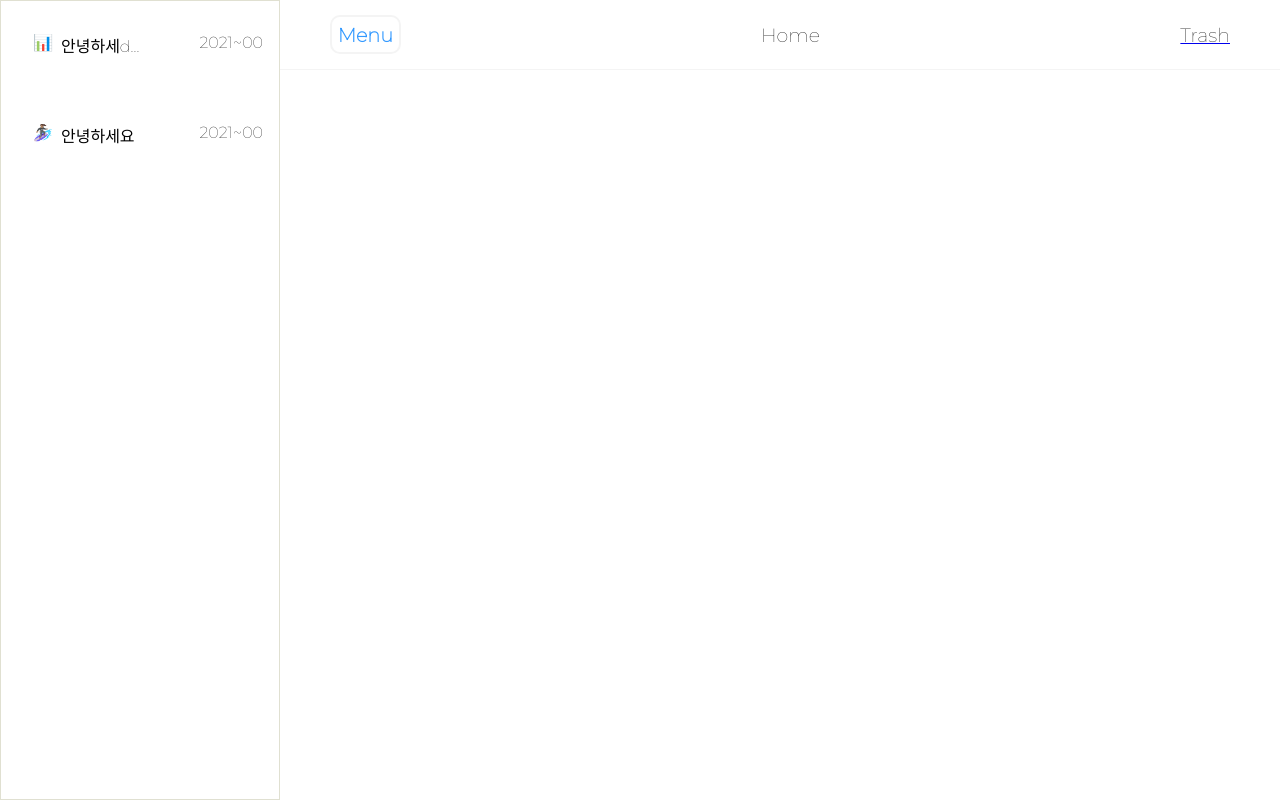
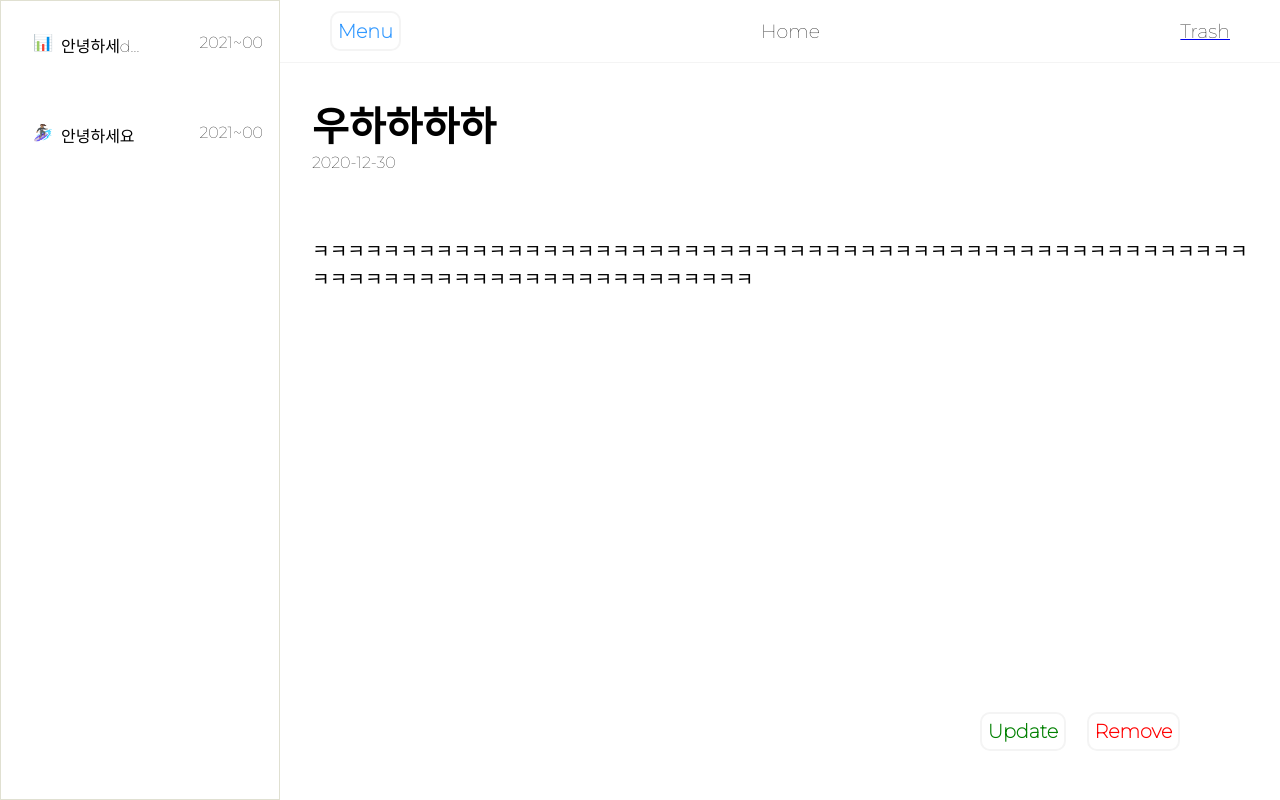
Before and after one commit to moonheekim0118/Atomic-Memo, a React app: page / in a window 1280 px wide. Built offline with nearby package versions, Linux system fonts and the light colour scheme; the HTML template or start-up script is replaced by a standard one.

Commit message:
feat : add MemoView Organisms

```diff
--- a/src/components/atoms/Span/index.tsx
+++ b/src/components/atoms/Span/index.tsx
@@ -7,6 +7,7 @@ interface Props {
   textAlign?: 'left' | 'right' | 'center';
   width?: string;
   padding?: string;
+  display?: string;
   size?: 'small' | 'normal' | 'big' | 'title';
 }
 
@@ -16,6 +17,7 @@ const Span = ({
   textAlign = 'left',
   width = 'auto',
   padding,
+  display = 'inline',
   size = 'normal',
 }: Props) => {
   const stylingProps = {
@@ -23,6 +25,7 @@ const Span = ({
     textAlign,
     width,
     padding,
+    display,
   };
 
   return (
@@ -33,12 +36,13 @@ const Span = ({
 };
 
 const StyledSpan = styled.span<Props>`
+  display: ${(props: Props) => props.display};
   color: ${(props: Props) => props.color || 'black'};
   text-align: ${(props: Props) => props.textAlign};
   width: ${(props: Props) => props.width};
   padding: ${(props: Props) => props.padding};
   overflow: hidden;
-  white-space: nowrap;
+  white-space: ${(props: Props) => props.display !== 'block' && 'nowrap'};
   text-overflow: ellipsis;
 
   &.small {
--- /dev/null
+++ b/src/components/molecules/MainView/index.tsx
@@ -0,0 +1,42 @@
+import React from 'react';
+import Span from '../../atoms/Span';
+import Button from '../../atoms/Button';
+import styled from 'styled-components';
+
+interface Props {
+  text: string;
+}
+
+const MainView = ({ text }: Props) => {
+  return (
+    <StyledMainView>
+      <ButtonContainer>
+        <Button color="green">Update</Button>
+        <Button color="red">Remove</Button>
+      </ButtonContainer>
+      <Span size="normal" display="block">
+        {text}
+      </Span>
+    </StyledMainView>
+  );
+};
+
+const StyledMainView = styled.div`
+  position: relative;
+  display: flex;
+  flex-direction: column;
+  min-height: 100%;
+  padding: 2em;
+`;
+
+const ButtonContainer = styled.div`
+  position: absolute;
+  bottom: 30px;
+  right: 10%;
+  width: 200px;
+
+  display: flex;
+  justify-content: space-between;
+`;
+
+export default MainView;
--- /dev/null
+++ b/src/components/molecules/TitleView/index.tsx
@@ -0,0 +1,24 @@
+import React from 'react';
+import Span from '../../atoms/Span';
+import styled from 'styled-components';
+
+interface Props {
+  text: string;
+  time: string;
+}
+
+const TitleView = ({ text, time }: Props) => {
+  return (
+    <StyledTitleView>
+      <Span size="title">{text}</Span>
+      <Span size="small">{time}</Span>
+    </StyledTitleView>
+  );
+};
+
+const StyledTitleView = styled.div`
+  padding: 2em;
+  display: flex;
+  flex-direction: column;
+`;
+export default TitleView;
--- /dev/null
+++ b/src/components/organisms/MemoView/index.tsx
@@ -0,0 +1,19 @@
+import React from 'react';
+import TitleView from '../../molecules/TitleView';
+import MainView from '../../molecules/MainView';
+import styled from 'styled-components';
+
+const MemoView = () => {
+  return (
+    <StyledMemoView>
+      <TitleView text="우하하하하" time="2020-12-30" />
+      <MainView text="ㅋㅋㅋㅋㅋㅋㅋㅋㅋㅋㅋㅋㅋㅋㅋㅋㅋㅋㅋㅋㅋㅋㅋㅋㅋㅋㅋㅋㅋㅋㅋㅋㅋㅋㅋㅋㅋㅋㅋㅋㅋㅋㅋㅋㅋㅋㅋㅋㅋㅋㅋㅋㅋㅋㅋㅋㅋㅋㅋㅋㅋㅋㅋㅋㅋㅋㅋㅋㅋㅋㅋㅋㅋㅋㅋㅋㅋㅋ" />
+    </StyledMemoView>
+  );
+};
+
+const StyledMemoView = styled.section`
+  height: 100%;
+`;
+
+export default MemoView;
--- a/src/pages/Home/index.tsx
+++ b/src/pages/Home/index.tsx
@@ -1,6 +1,7 @@
 import React from 'react';
 import { useParams } from 'react-router-dom';
 import Templates from '../templates';
+import MemoView from '../../components/organisms/MemoView';
 
 const mockData = [
   {
@@ -15,7 +16,11 @@ const mockData = [
 const Home = () => {
   let { id } = useParams<{ id: string }>();
 
-  return <Templates datas={mockData} pageName="Home"></Templates>;
+  return (
+    <Templates datas={mockData} pageName="Home">
+      <MemoView />
+    </Templates>
+  );
 };
 
 export default Home;
--- a/src/pages/templates/index.tsx
+++ b/src/pages/templates/index.tsx
@@ -31,6 +31,7 @@ const Main = styled.main<{ open: boolean }>`
   flex-direction: column;
   justify-content: center;
 
+  height: 80%;
   transition: width 0.5s ease;
   width: ${(props) => (props.open ? 'calc(100% - 280px);' : '100%')};
 `;
```
